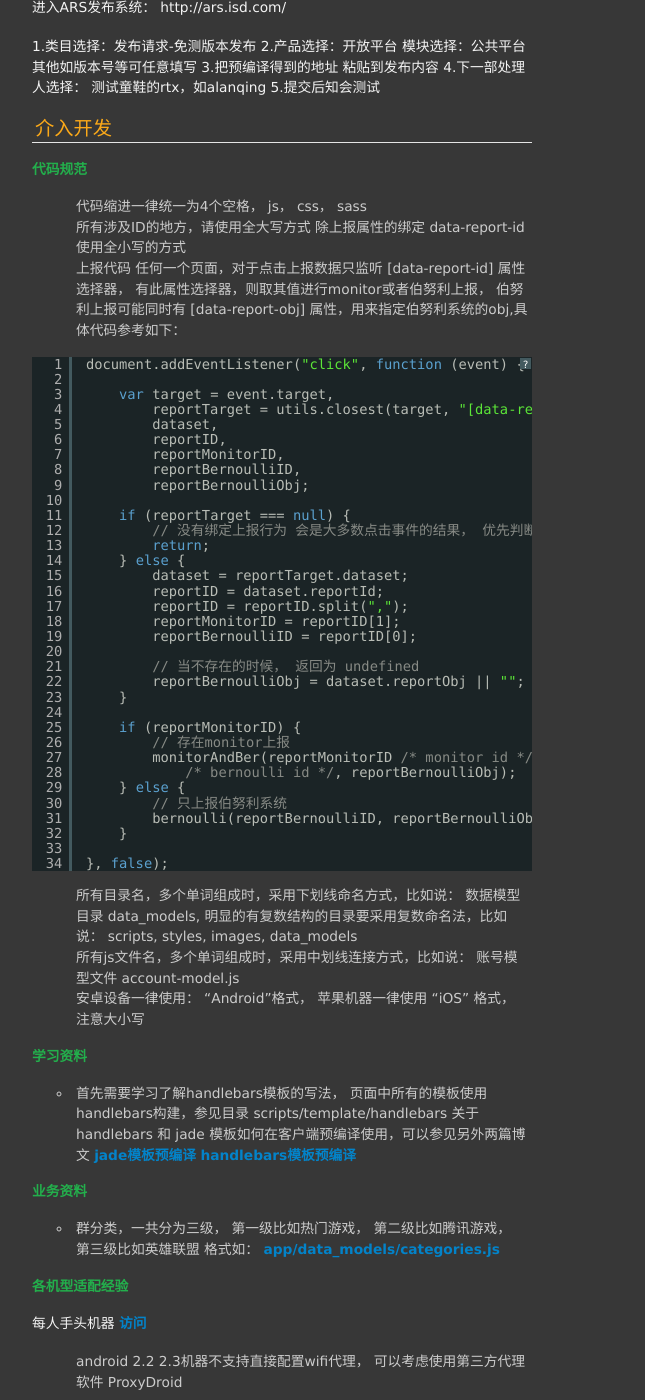
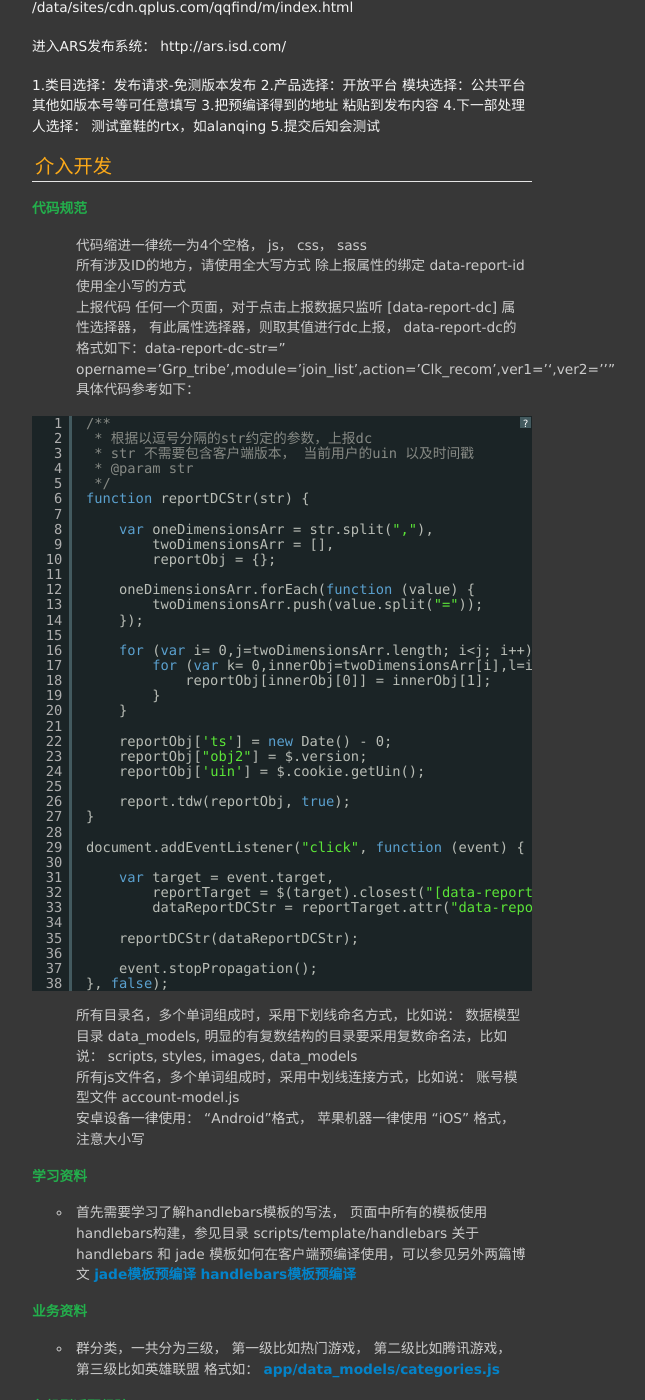
Before and after one commit to materliu/materliu.github.io, a Jekyll site: the page built from all/tencent/_posts/2014-03-19-手Q群查找README.md, in a window 1280 px wide and 1400 px high, scrolled down 3902 px. Shown: the whole window, without its empty margins (273-918 px from the left). Built offline with Jekyll 4.4.1, drawn with Linux system fonts in a browser that asks for light colours; Markdown is read by kramdown in place of the engine named in the settings; some of the changed text lies outside the part shown.

Commit message:
backup！

```diff
--- a/all/tencent/_posts/2014-03-19-手Q群查找README.md
+++ b/all/tencent/_posts/2014-03-19-手Q群查找README.md
@@ -24,6 +24,8 @@ title: 2014-03-19-手Q群查找README.md
 [伯努利上报系统视图][6]
 
 [dc上报系统视图][10]
+
+[dc 群数据的上报格式](http://dc.dt.oa.com/dcreports/edit?dcid=dc00141&timestamp=1395555959)
 
 [本地构建工具grunt学习][7]
 
@@ -151,42 +153,46 @@ http://ars.isd.com/
 #### 代码规范
 1. 代码缩进一律统一为4个空格， js， css， sass
 2. 所有涉及ID的地方，请使用全大写方式 除上报属性的绑定 data-report-id 使用全小写的方式
-3. 上报代码 任何一个页面，对于点击上报数据只监听 [data-report-id] 属性选择器， 有此属性选择器，则取其值进行monitor或者伯努利上报， 伯努利上报可能同时有 [data-report-obj] 属性，用来指定伯努利系统的obj,具体代码参考如下：
+3. 上报代码 任何一个页面，对于点击上报数据只监听 [data-report-dc] 属性选择器， 有此属性选择器，则取其值进行dc上报， data-report-dc的格式如下：data-report-dc-str="opername='Grp_tribe',module='join_list',action='Clk_recom',ver1='{{banner.bid}}',ver2='{{PLATFORM_INT}}'" 具体代码参考如下：
 
 <pre class="brush: js">
+   /**
+    * 根据以逗号分隔的str约定的参数，上报dc
+    * str 不需要包含客户端版本， 当前用户的uin 以及时间戳
+    * @param str
+    */
+   function reportDCStr(str) {
+
+       var oneDimensionsArr = str.split(","),
+           twoDimensionsArr = [],
+           reportObj = {};
+
+       oneDimensionsArr.forEach(function (value) {
+           twoDimensionsArr.push(value.split("="));
+       });
+
+       for (var i= 0,j=twoDimensionsArr.length; i<j; i++) {
+           for (var k= 0,innerObj=twoDimensionsArr[i],l=innerObj.length; k<l; k++) {
+               reportObj[innerObj[0]] = innerObj[1];
+           }
+       }
+
+       reportObj['ts'] = new Date() - 0;
+       reportObj["obj2"] = $.version;
+       reportObj['uin'] = $.cookie.getUin();
+
+       report.tdw(reportObj, true);
+   }
+
    document.addEventListener("click", function (event) {
 
        var target = event.target,
-           reportTarget = utils.closest(target, "[data-report-id]"),
-           dataset,
-           reportID,
-           reportMonitorID,
-           reportBernoulliID,
-           reportBernoulliObj;
+           reportTarget = $(target).closest("[data-report-dc-str]"),
+           dataReportDCStr = reportTarget.attr("data-report-dc-str");
 
-       if (reportTarget === null) {
-           // 没有绑定上报行为 会是大多数点击事件的结果， 优先判断
-           return;
-       } else {
-           dataset = reportTarget.dataset;
-           reportID = dataset.reportId;
-           reportID = reportID.split(",");
-           reportMonitorID = reportID[1];
-           reportBernoulliID = reportID[0];
+       reportDCStr(dataReportDCStr);
 
-           // 当不存在的时候， 返回为 undefined
-           reportBernoulliObj = dataset.reportObj || "";
-       }
-
-       if (reportMonitorID) {
-           // 存在monitor上报
-           monitorAndBer(reportMonitorID /* monitor id */, reportBernoulliID
-               /* bernoulli id */, reportBernoulliObj);
-       } else {
-           // 只上报伯努利系统
-           bernoulli(reportBernoulliID, reportBernoulliObj);
-       }
-
+       event.stopPropagation();
    }, false);
 </pre>
 4. 所有目录名，多个单词组成时，采用下划线命名方式，比如说： 数据模型目录 data_models, 明显的有复数结构的目录要采用复数命名法，比如说： scripts, styles, images, data_models
```
Also changed, not shown: all/web/mobile/_posts/2014-03-21-retina屏幕下1px宽border实现方案.md (added, +6 -0 lines).
